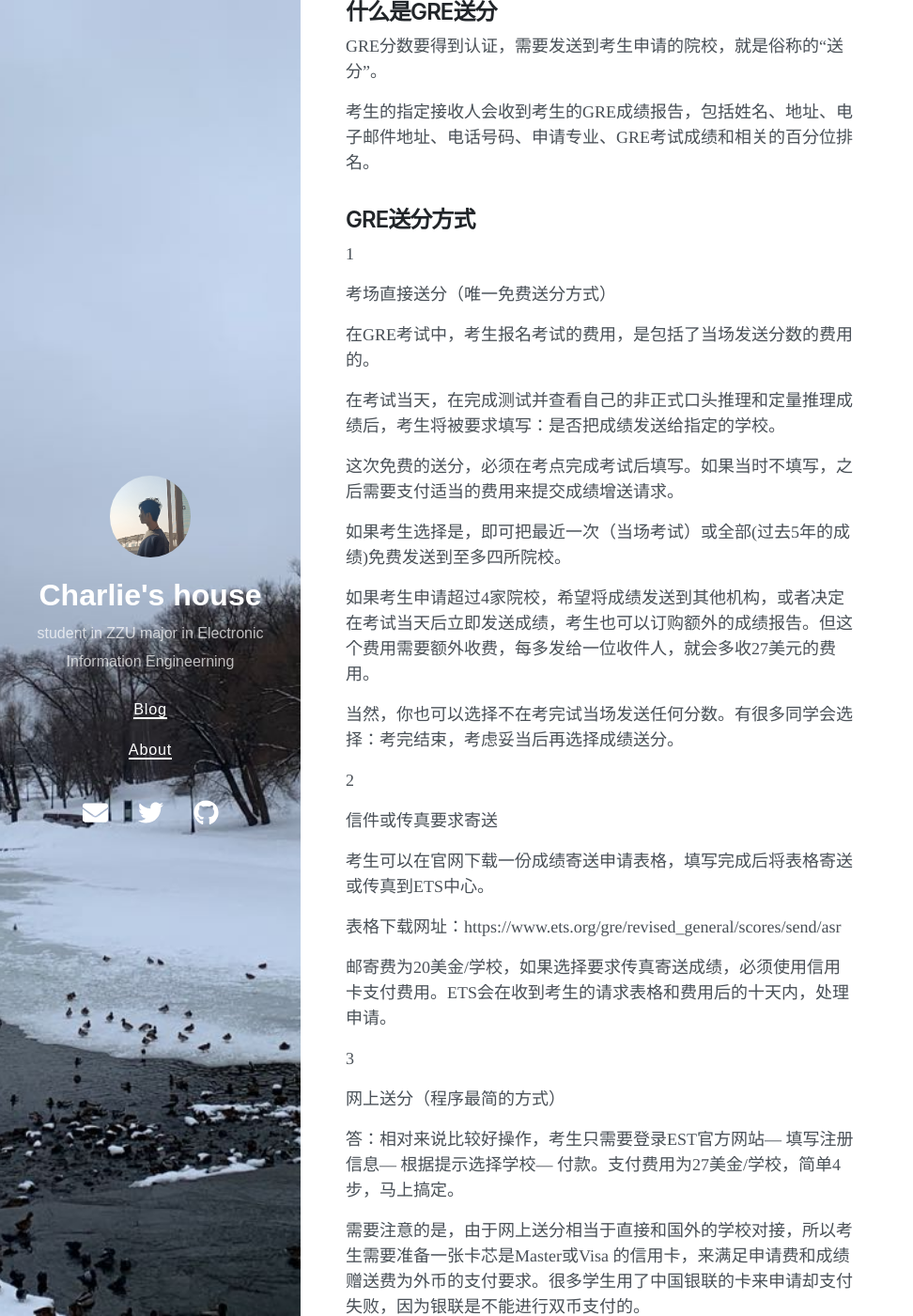
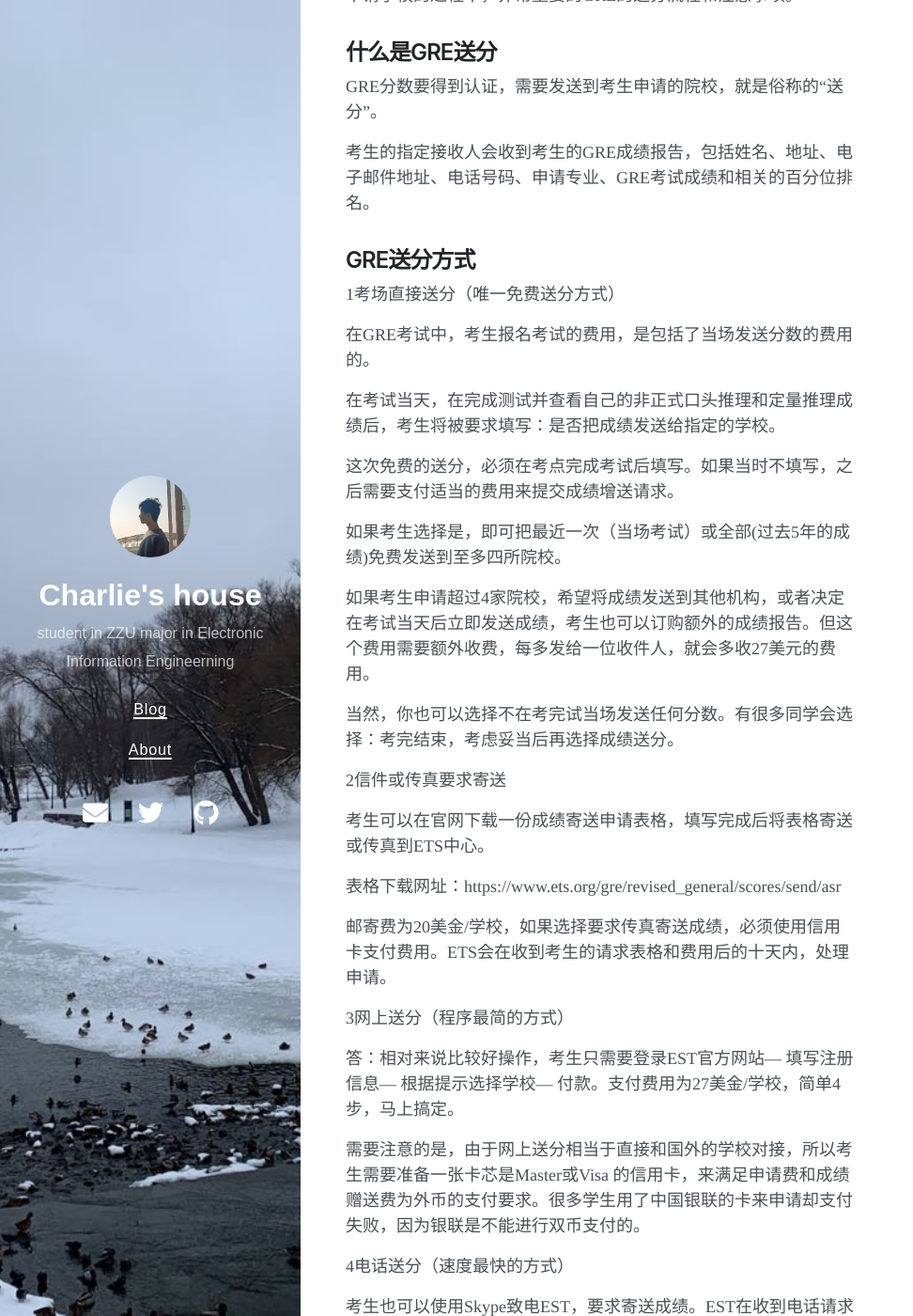
Before and after one commit to wzz1206/wzz1206.github.io, a Jekyll site: the page built from _posts/2021-9-22-gre-results-sending.md, in a window 1280 px wide and 1400 px high, scrolled down 343 px. Shown: the whole window at 94% size, without its empty margins (0-972 px from the left). Built offline with Jekyll 4.4.1, drawn with Linux system fonts in a browser that asks for light colours; nearby versions of some CDN libraries; some of the changed text lies outside the part shown.

Commit message:
Update 2021-9-22-gre-results-sending.md

```diff
--- a/_posts/2021-9-22-gre-results-sending.md
+++ b/_posts/2021-9-22-gre-results-sending.md
@@ -7,6 +7,8 @@ tags:
 - gre
 date: 2021-9-15 10:34 +0800
 ---
+GRE成绩递送
+
 
 前言
 ----
@@ -31,9 +33,7 @@ GRE分数要得到认证，需要发送到考生申请的院校，就是俗称
 GRE送分方式
 ------
 
-1
-
-考场直接送分（唯一免费送分方式）
+1考场直接送分（唯一免费送分方式）
 
 在GRE考试中，考生报名考试的费用，是包括了当场发送分数的费用的。
 
@@ -49,9 +49,7 @@ GRE送分方式
 
 
 
-2
-
-信件或传真要求寄送
+2信件或传真要求寄送
 
 考生可以在官网下载一份成绩寄送申请表格，填写完成后将表格寄送或传真到ETS中心。
 
@@ -61,9 +59,7 @@ GRE送分方式
 
 
 
-3
-
-网上送分（程序最简的方式）
+3网上送分（程序最简的方式）
 
 答：相对来说比较好操作，考生只需要登录EST官方网站— 填写注册信息— 根据提示选择学校— 付款。支付费用为27美金/学校，简单4步，马上搞定。
 
@@ -71,9 +67,7 @@ GRE送分方式
 
 
 
-4
-
-电话送分（速度最快的方式）
+4电话送分（速度最快的方式）
 
 考生也可以使用Skype致电EST，要求寄送成绩。EST在收到电话请求后5个工作日之内处理申请。
 
```
